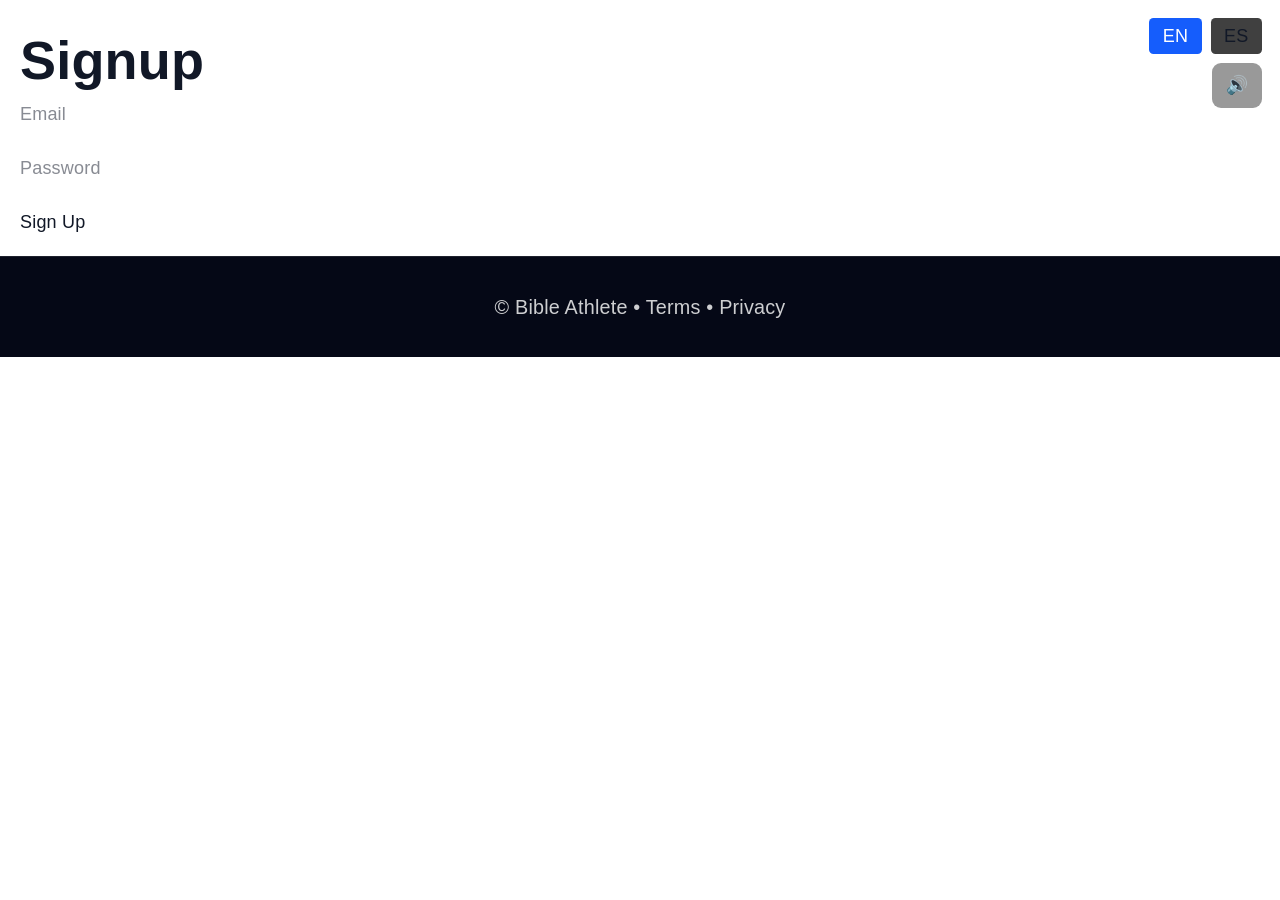
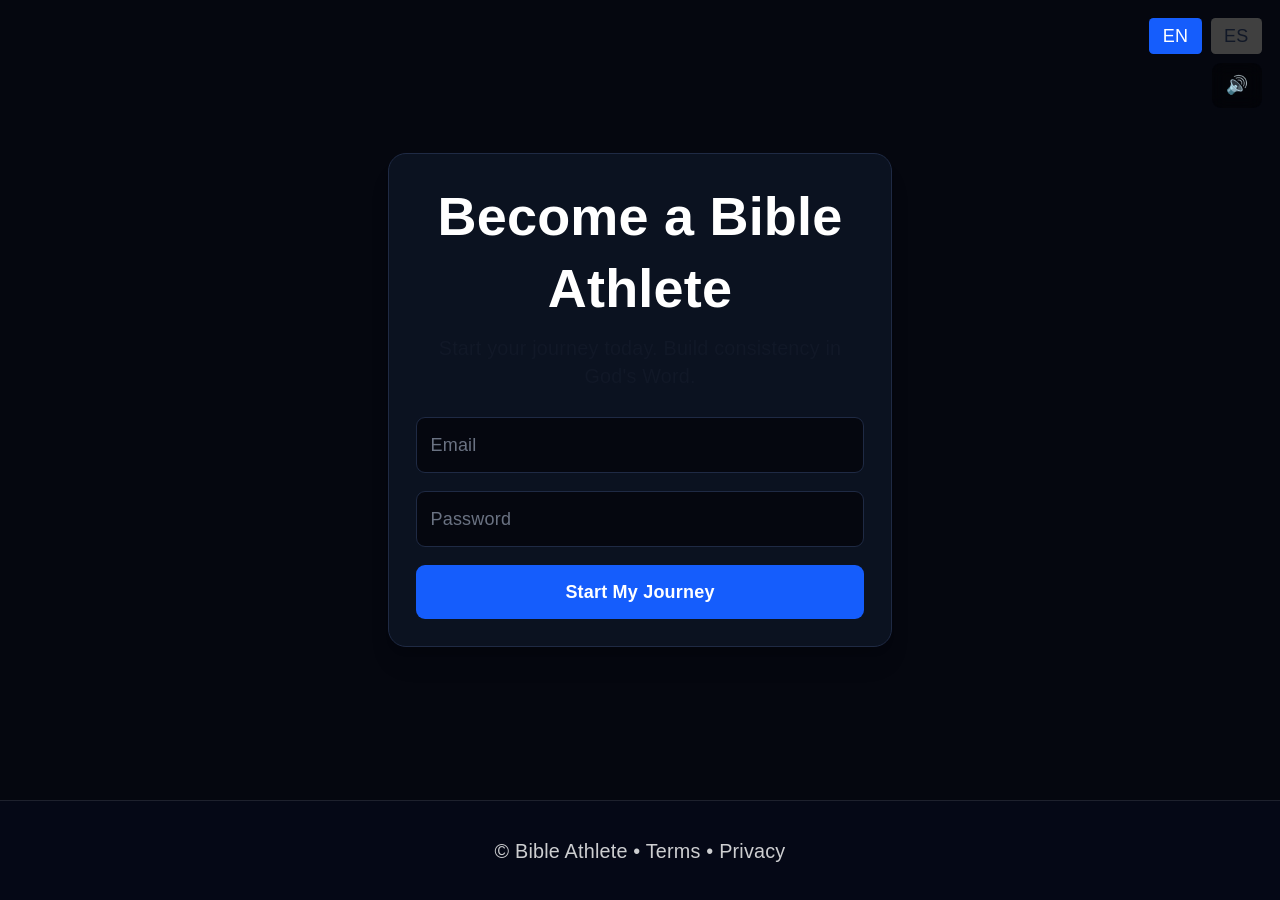
Before and after one commit to sdasent25/bible-mastery-app, a Next.js app: page /signup in a window 1280 px wide. Before the commit the page ends 800 px from the top, so only its background shows below. Built offline with nearby package versions, Linux system fonts and the light colour scheme; no server answers.

Commit message:
Redesign signup page to match app UI

```diff
--- a/app/signup/page.tsx
+++ b/app/signup/page.tsx
@@ -8,47 +8,71 @@ export default function SignupPage() {
 
   const [email, setEmail] = useState("")
   const [password, setPassword] = useState("")
+  const [loading, setLoading] = useState(false)
   const [message, setMessage] = useState("")
 
   const handleSignup = async () => {
+    setLoading(true)
+    setMessage("")
+
     const { error } = await supabase.auth.signUp({
       email,
-      password
+      password,
     })
 
     if (error) {
       setMessage(error.message)
-    } else {
-      setMessage("Signup successful. Check your email.")
+      setLoading(false)
+      return
     }
+
+    setMessage("Account created. Continue to your journey.")
+    setLoading(false)
   }
 
   return (
-    <div style={{ padding: 20 }}>
-      <h1>Signup</h1>
+    <div className="min-h-screen flex items-center justify-center bg-[#05070F] px-4">
+      <div className="w-full max-w-md rounded-2xl border border-[#1F2A44] bg-[#0B1220] p-6 shadow-xl">
+        <h1 className="mb-2 text-center text-2xl font-bold text-white">
+          Become a Bible Athlete
+        </h1>
 
+        <p className="mb-6 text-center text-sm text-gray-400">
+          Start your journey today. Build consistency in God&apos;s Word.
+        </p>
+
+        <div className="space-y-4">
           <input
+            type="email"
             placeholder="Email"
+            className="w-full rounded-lg border border-[#1F2A44] bg-[#05070F] p-3 text-white placeholder-gray-500 focus:outline-none focus:ring-2 focus:ring-blue-500"
             value={email}
             onChange={(e) => setEmail(e.target.value)}
           />
 
-      <br /><br />
-
           <input
+            type="password"
             placeholder="Password"
-        type="password"
+            className="w-full rounded-lg border border-[#1F2A44] bg-[#05070F] p-3 text-white placeholder-gray-500 focus:outline-none focus:ring-2 focus:ring-blue-500"
             value={password}
             onChange={(e) => setPassword(e.target.value)}
           />
 
-      <br /><br />
-
-      <button onClick={handleSignup}>
-        Sign Up
+          <button
+            onClick={handleSignup}
+            disabled={loading}
+            className="w-full rounded-lg bg-blue-600 py-3 font-semibold text-white transition hover:bg-blue-500"
+          >
+            {loading ? "Creating account..." : "Start My Journey"}
           </button>
 
-      <p>{message}</p>
+          {message && (
+            <p className="text-center text-sm text-gray-400">
+              {message}
+            </p>
+          )}
+        </div>
+      </div>
     </div>
   )
 }
```
Lines whose indentation alone changed are shown as unchanged.
